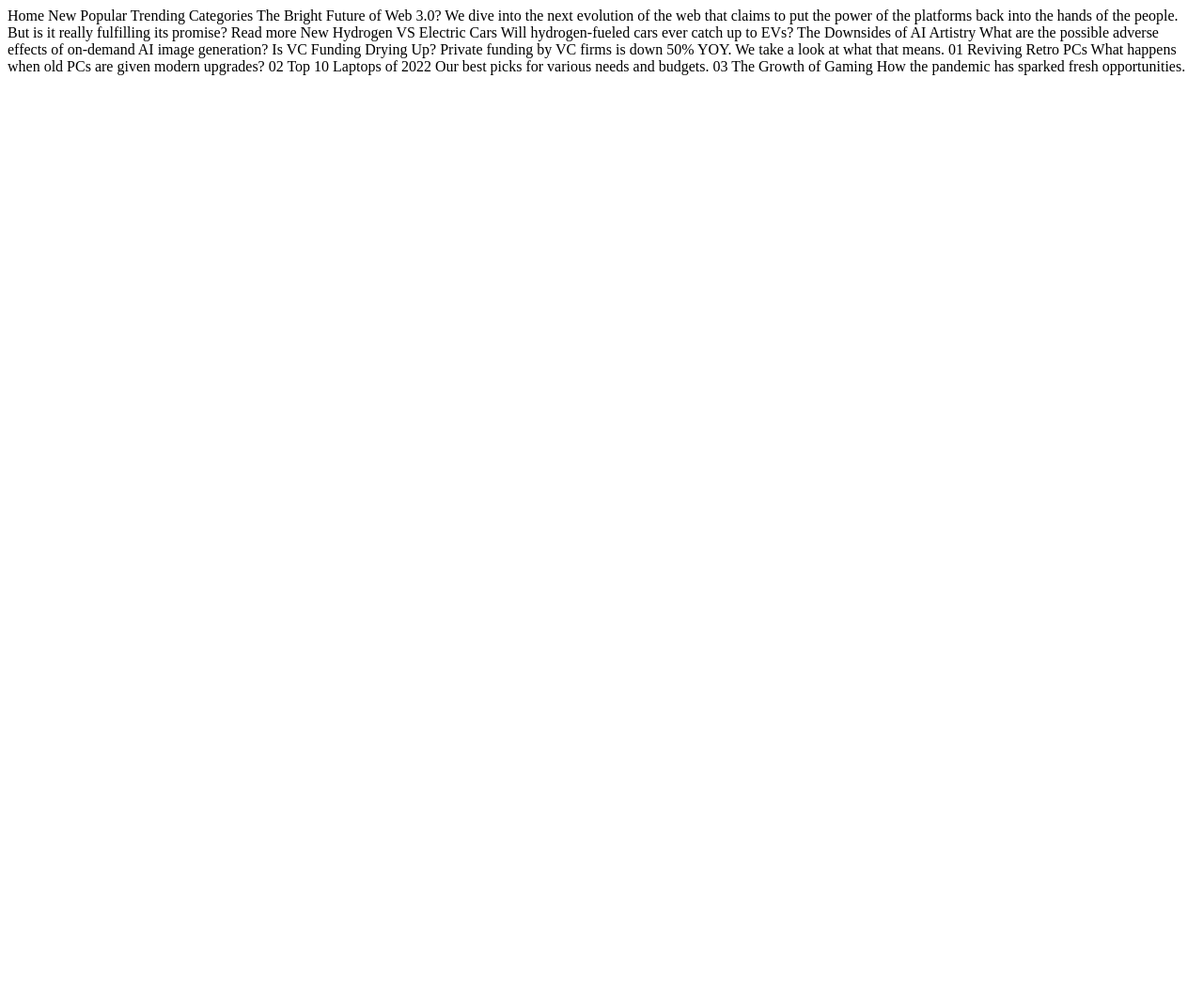
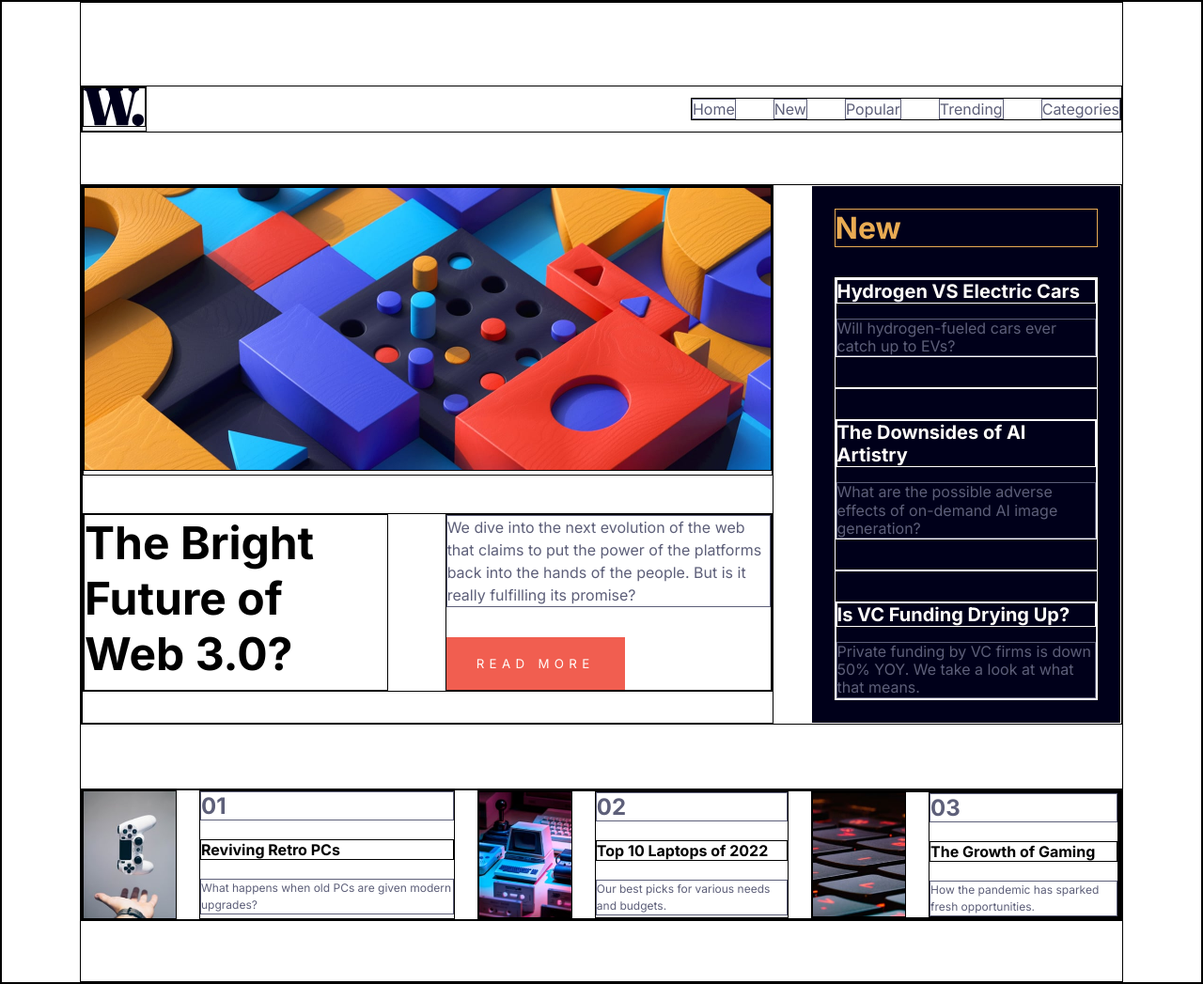
Before and after one commit to danielfayo/news-homepage-main, a plain HTML site: page index.html in a window 1280 px wide. Shown: the whole page at 94% size. Before the commit the page ends 800 px from the top, so only its background shows below. Drawn offline with Linux system fonts and the light colour scheme.

Commit message:
Web Styling

```diff
--- a/index.html
+++ b/index.html
@@ -15,41 +15,75 @@
 </head>
 <body>
 
-  Home
-  New
-  Popular
-  Trending
-  Categories
+  <div class="container">
+    <nav>
+      <div class="logo"><img src="./assets/images/logo.svg" alt="logo"></div>
+      <div class="nav-icon"><img src="./assets/images/icon-menu.svg" alt=""></div>
+      <ul class="nav-items">
+        <li>Home</li>
+        <li>New</li>
+        <li>Popular</li>
+        <li>Trending</li>
+        <li>Categories</li>
+      </ul>
+    </nav>
+    <!-- Hero starts here -->
+    <section class="hero">
+      <div class="trying">
+        <div class="hero-img"><img src="./assets/images/image-web-3-desktop.jpg" alt=""></div>
+        <div class="hero-and-p">
+          <h1 class="header-text">The Bright Future of Web 3.0?</h1>
+          <div class="hero-p-btn">
+            <p class="hero-p">We dive into the next evolution of the web that claims to put the power of the platforms back into the hands of the people. But is it really fulfilling its promise?</p>
+            <button class="hero-btn">Read more</button>
+          </div>
+        </div>
+      </div>
 
-  The Bright Future of Web 3.0?
-
-  We dive into the next evolution of the web that claims to put the power of the platforms back into the hands of the people.
-  But is it really fulfilling its promise?
-
-  Read more
-
-  New
-
-  Hydrogen VS Electric Cars
-  Will hydrogen-fueled cars ever catch up to EVs?
-
-  The Downsides of AI Artistry
-  What are the possible adverse effects of on-demand AI image generation?
-
-  Is VC Funding Drying Up?
-  Private funding by VC firms is down 50% YOY. We take a look at what that means.
-
-  01
-  Reviving Retro PCs
-  What happens when old PCs are given modern upgrades?
-
-  02
-  Top 10 Laptops of 2022
-  Our best picks for various needs and budgets.
-
-  03
-  The Growth of Gaming
-  How the pandemic has sparked fresh opportunities.
-
+      <div class="new">
+        <h2 class="new-header">New</h2>
+        <div class="new-details">
+          <div class="new-detail">
+            <h3 class="new-subheading">Hydrogen VS Electric Cars</h3>
+            <p class="new-p">Will hydrogen-fueled cars ever catch up to EVs?</p>
+          </div>
+          <div class="new-divider"></div>
+          <div class="new-detail">
+            <h3 class="new-subheading">The Downsides of AI Artistry</h3>
+            <p class="new-p">What are the possible adverse effects of on-demand AI image generation?</p>
+          </div>
+          <div class="new-divider"></div>
+          <div class="new-detail">
+            <h3 class="new-subheading">Is VC Funding Drying Up?</h3>
+            <p class="new-p">Private funding by VC firms is down 50% YOY. We take a look at what that means.</p>
+          </div>
+        </div>
+      </div>
+    </section>
+    <section class="cards">
+      <div class="card">
+        <img src="./assets/images/image-gaming-growth.jpg" alt="" class="card-image">
+        <div class="card-text-content">
+          <p class="card-number">01</p>
+          <h3 class="card-header">Reviving Retro PCs</h3>
+          <p class="card-p">What happens when old PCs are given modern upgrades?</p>
+        </div>
+        <div class="card">
+          <img src="./assets/images/image-retro-pcs.jpg" alt="" class="card-image">
+          <div class="card-text-content">
+            <p class="card-number">02</p>
+            <h3 class="card-header">Top 10 Laptops of 2022</h3>
+            <p class="card-p">Our best picks for various needs and budgets.</p>
+          </div>
+          <div class="card">
+            <img src="./assets/images/image-top-laptops.jpg" alt="" class="card-image">
+            <div class="card-text-content">
+              <p class="card-number">03</p>
+              <h3 class="card-header">The Growth of Gaming</h3>
+              <p class="card-p">How the pandemic has sparked fresh opportunities.</p>
+            </div>
+      </div>
+    </section>
+  </div>
 </body>
 </html>
--- a/style.css
+++ b/style.css
@@ -1 +1,194 @@
-/* font-family: 'Inter', sans-serif; */
+:root{
+    --default: 'Inter', sans-serif;
+    --orange: hsl(35, 77%, 62%);
+    --red: hsl(5, 85%, 63%);
+    --white: hsl(36, 100%, 99%);
+    --blue: hsl(233, 8%, 79%);
+    --grayish-blue: hsl(236, 13%, 42%);
+    --dark-blue: hsl(240, 100%, 5%);
+    --brand: #212121;
+}
+
+* {
+    padding: 0;
+    margin: 0;
+    box-sizing: border-box;
+    border: 1px solid;
+}
+
+body {
+    font-family: var(--default);
+    padding: 0 2rem;
+}
+
+img {
+    max-width: 100%;
+    object-fit: cover;
+}
+
+h1 {
+    font-size: 3rem;
+    font-weight: 700;
+    margin-right: 2rem;
+    width: 84%;
+}
+
+.container {
+    max-width: 69.375rem;
+    margin: auto;
+}
+
+nav {
+    display: flex;
+    justify-content: space-between;
+    margin-top: 5.5rem;
+    margin-bottom: 3.4375rem;
+    align-items: center;
+}
+
+.nav-icon {
+    display: none;
+}
+
+ul {
+    display: flex;
+    gap: 2.5rem;
+}
+
+li {
+    list-style: none;
+    color: var(--grayish-blue);
+}
+
+.hero {
+    display: flex;
+    gap: 2.5rem;
+}
+
+.hero-p-btn {
+    /* display: flex; */
+}
+
+.hero p {
+    font-size: 1rem;
+    color: var(--grayish-blue);
+}
+
+.hero-p {
+    margin-bottom: 2rem;
+    line-height: 1.5;
+}
+
+.hero-and-p {
+    display: flex;
+    gap: 1.8rem;
+    margin-top: 2.5rem;
+}
+
+.hero-btn {
+    color: var(--white);
+    background-color: var(--red);
+    border: none;
+    padding: 1.25rem 2rem;
+    font-family: var(--default);
+    letter-spacing: 0.4em;
+    text-transform: uppercase;
+}
+
+.hero-p-btn {
+    width: 90%;
+}
+
+
+.new {
+    background-color: var(--dark-blue);
+    color: var(--white);
+    padding: 1.5rem;
+    display: flex;
+    flex-direction: column;
+    gap: 2rem;
+    /* justify-content: space-between; */
+    width: 72%;
+}
+
+.new-details {
+    display: flex;
+    flex-direction: column;
+    gap: 2rem;
+}
+
+.new h2 {
+    font-size: 2rem;
+    color: var(--orange);
+    font-weight: 600;
+}
+
+.new p {
+    font-weight: 400;
+    color: var(--grayish-blue);
+    line-height: 1.2;
+}
+
+.new-divider {
+    height: 1px;
+    background-color: var(--grayish-blue);
+    width: 100%;
+}
+
+.new-subheading {
+    font-size: 1.25rem;
+    margin-bottom: 1rem;
+}
+
+.cards {
+    margin-top: 4.25rem;
+    display: flex;
+    margin-bottom: 4rem;
+}
+
+.card {
+    display: flex;
+    gap: 1.5rem;
+}
+
+.card img {
+    width: 6.25rem;
+}
+
+.card-number {
+    font-family: var(--default);
+    font-size: 1.5rem;
+    font-weight: 700;
+    color: var(--grayish-blue);
+    margin-bottom: 1.25rem;
+}
+
+.card-header {
+    font-size: 1rem;
+    font-weight: 600;
+    font-family: var(--default);
+    margin-bottom: 1.25rem;
+}
+
+.card-p {
+    font-size: 0.75rem;
+    font-family: var(--default);
+    color: var(--grayish-blue);
+    line-height: 1.5;
+}
+
+@media screen and (max-width: 64rem) {
+    .hero {
+        flex-direction: column;
+    }
+
+    .new {
+        width: 100%;
+        flex-direction: row;
+        align-items: center;
+    }
+
+    .new-divider {
+        transform: rotate(90deg);
+    }
+}
```
